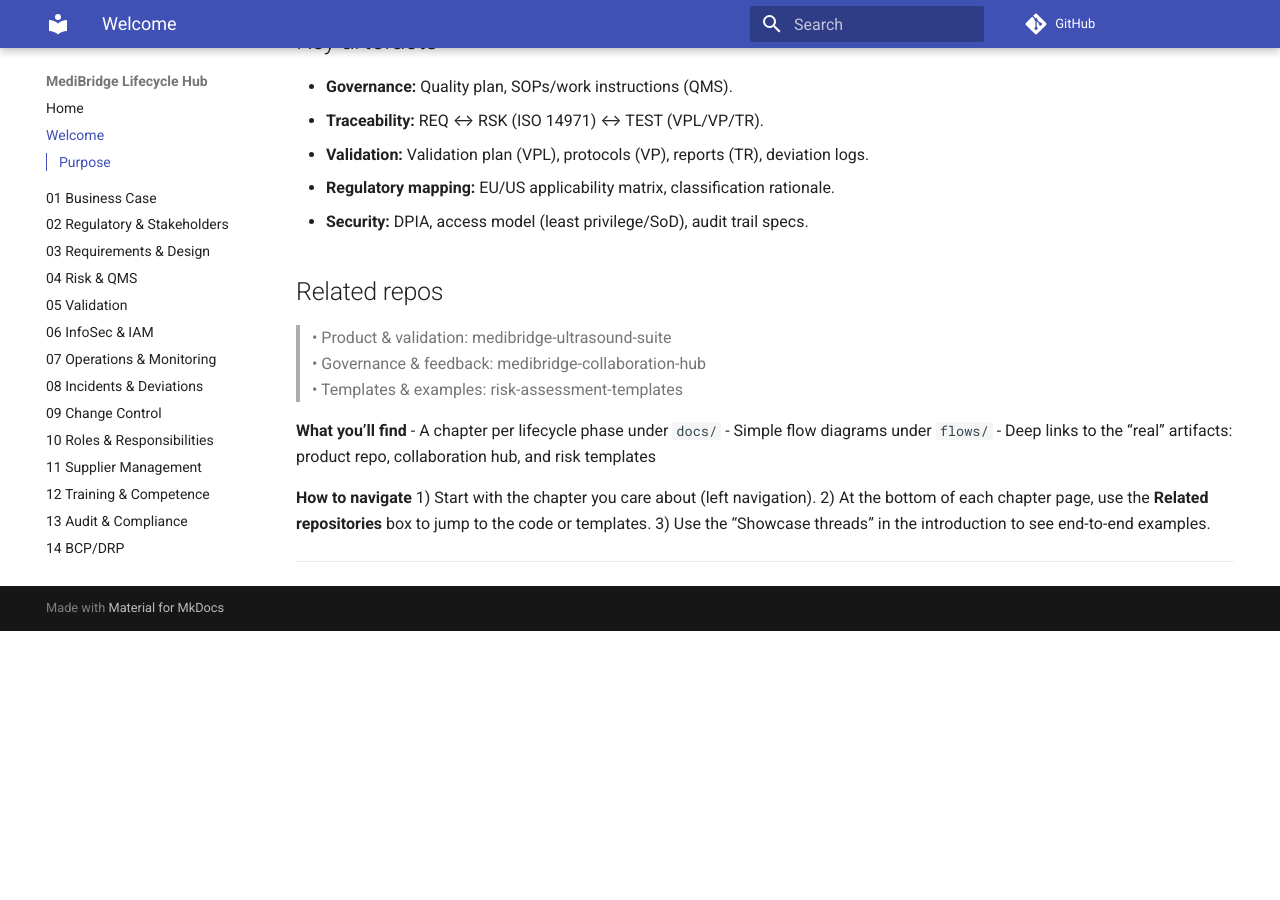
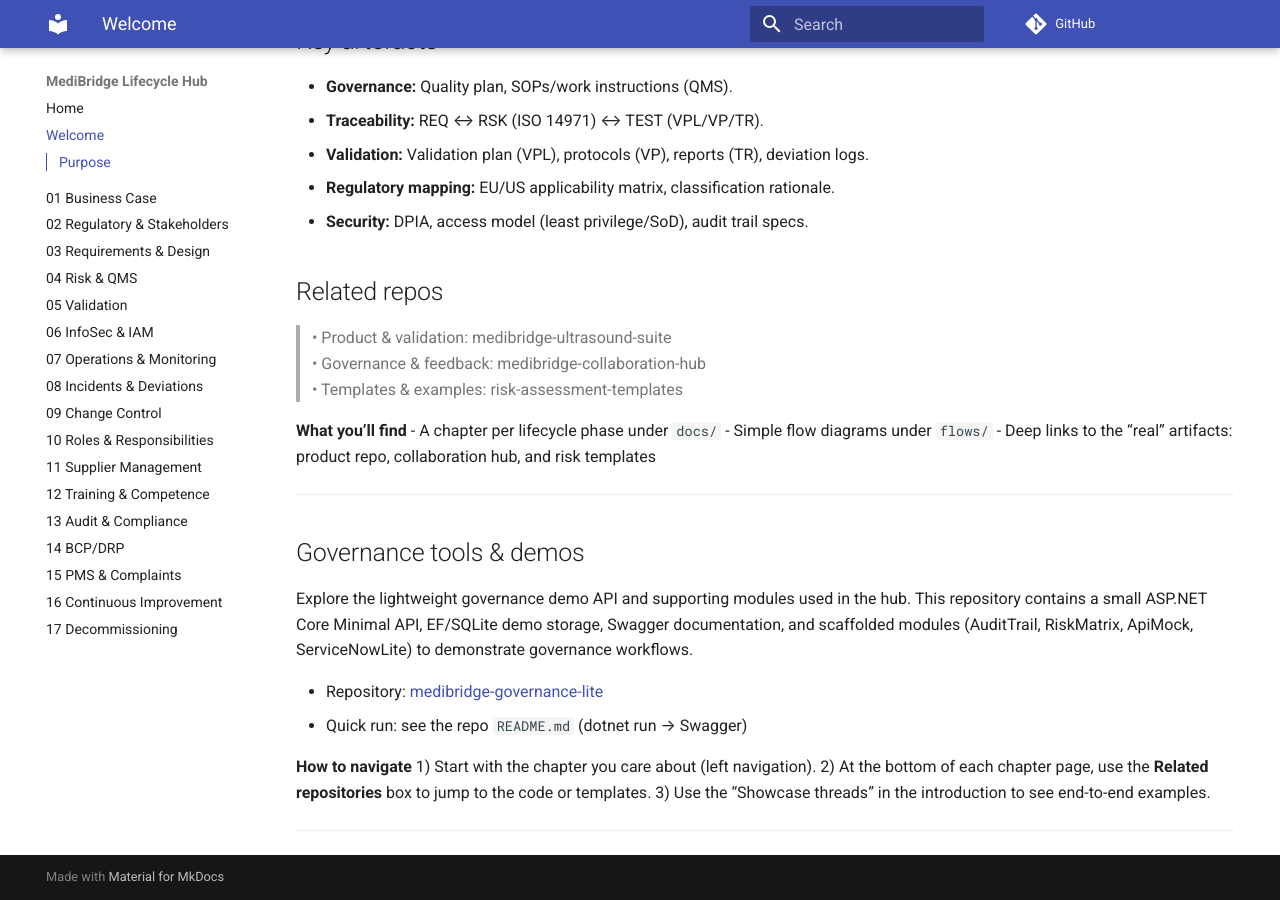
Before and after one commit to BridgingKnowledge/medibridge-lifecycle-hub, an MkDocs documentation site: the page built from docs/00-intro/welcome.md, in a window 1280 px wide and 900 px high, scrolled down 2185 px. Built offline with MkDocs 1.6.1 and Material for MkDocs 9.7.7, drawn with Linux system fonts in a browser that asks for light colours; comment, search, counter and statistics services are not loaded; before the commit the page ends 2816 px from its top, so only the background shows below that.

Commit message:
Add link to medibridge-governance-lite in hub intro

```diff
--- a/docs/00-intro/welcome.md
+++ b/docs/00-intro/welcome.md
@@ -71,6 +71,16 @@
 - Simple flow diagrams under `flows/`
 - Deep links to the “real” artifacts: product repo, collaboration hub, and risk templates
 
+---
+
+## Governance tools & demos
+
+Explore the lightweight governance demo API and supporting modules used in the hub. This repository contains a small ASP.NET Core Minimal API, EF/SQLite demo storage, Swagger documentation, and scaffolded modules (AuditTrail, RiskMatrix, ApiMock, ServiceNowLite) to demonstrate governance workflows.
+
+- Repository: [medibridge-governance-lite](https://github.com/BridgingKnowledge/medibridge-governance-lite)
+- Quick run: see the repo `README.md` (dotnet run → Swagger)
+
+
 **How to navigate**
 1) Start with the chapter you care about (left navigation).
 2) At the bottom of each chapter page, use the **Related repositories** box to jump to the code or templates.
```
Also changed, not shown: README.md (+1 -0 lines).
